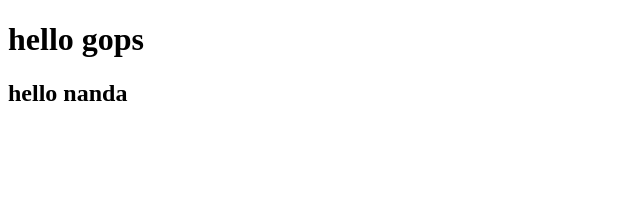
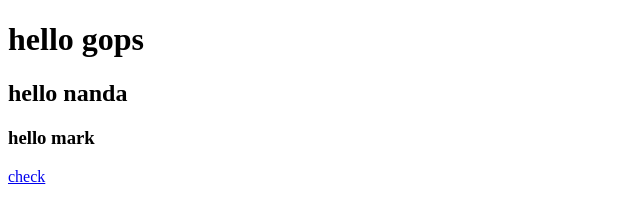
Before and after one commit to gopal-0078/Gopsgit, a plain HTML site: page index.html in a window 1280 px wide. Shown: the whole page, without its empty margins (0-640 px from the left). Drawn offline with Linux system fonts and the light colour scheme.

Commit message:
third updated

```diff
--- a/index.html
+++ b/index.html
@@ -8,5 +8,7 @@
 <body>
     <h1>hello gops</h1>
     <h2>hello nanda</h2>
+    <h3>hello mark</h3>
+    <a href="#">check</a>
 </body>
 </html>
```
